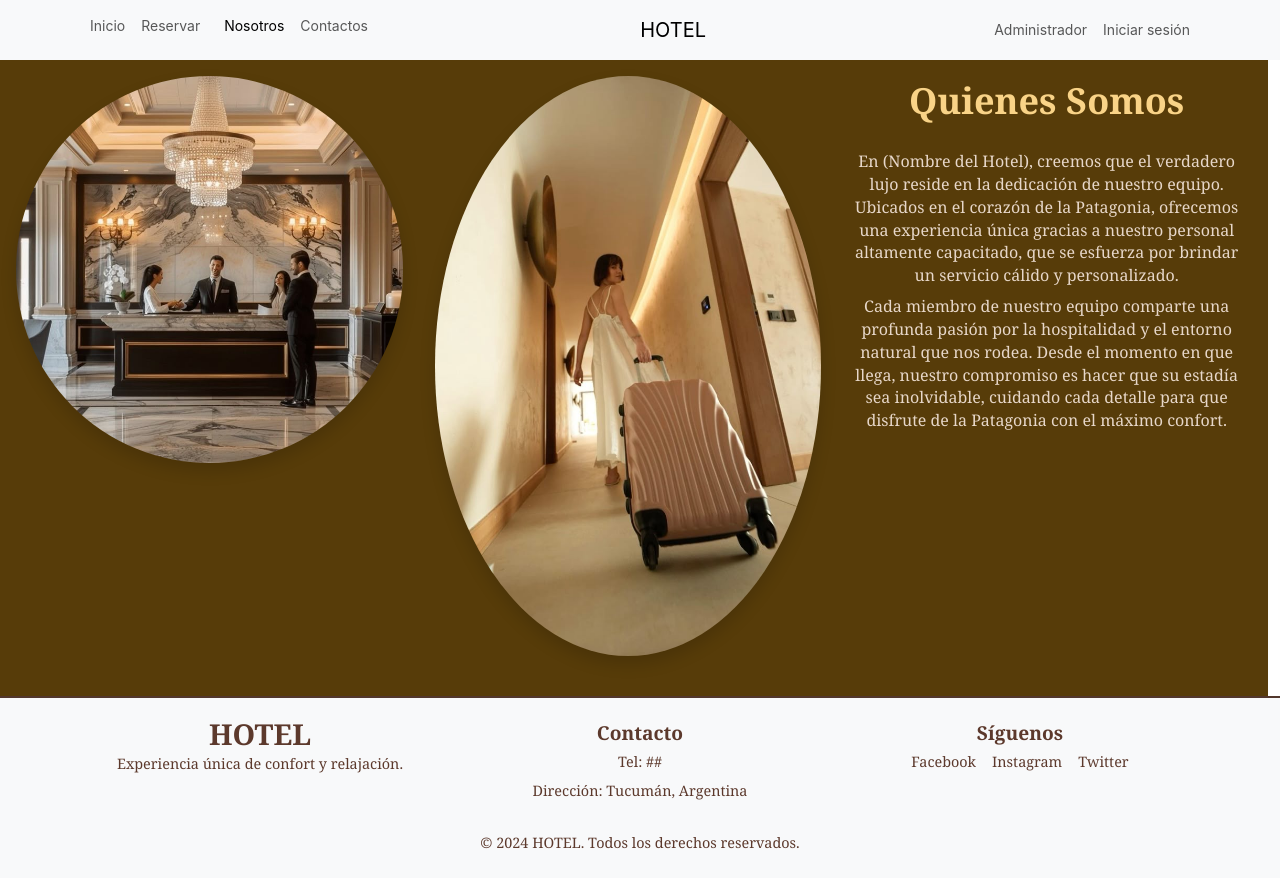
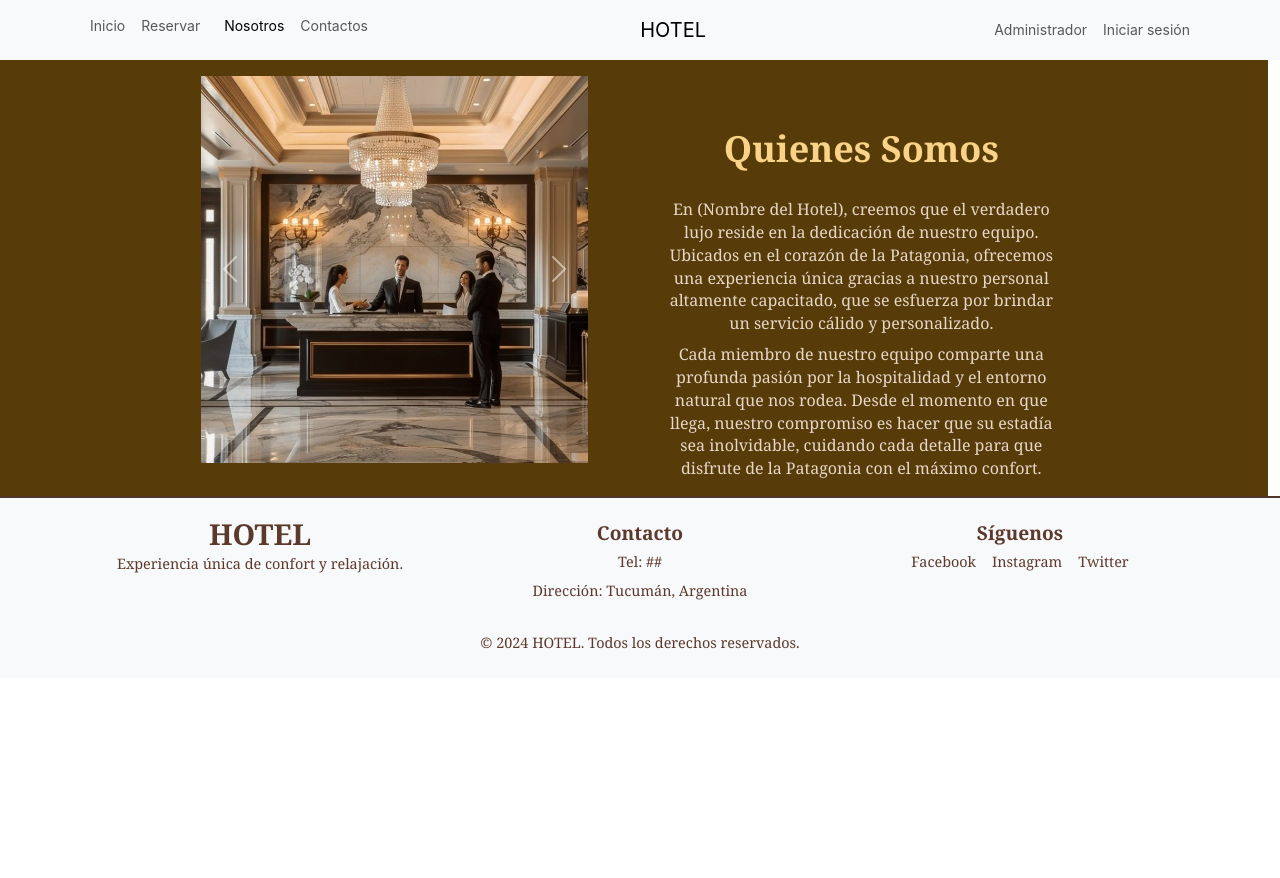
Before and after one commit to santinohamada/ProyectoFinal, a React (Vite) app: page /nosotros in a window 1280 px wide. After the commit the page ends 800 px from the top, so only its background shows below. Built offline with nearby package versions, Linux system fonts and the light colour scheme; no server answers.

Commit message:
se agrego un carrousel de imagenes del personal del hotel

```diff
--- a/src/components/pages/Nosotros.jsx
+++ b/src/components/pages/Nosotros.jsx
@@ -1,26 +1,58 @@
 import React from "react";
 import "bootstrap-icons/font/bootstrap-icons.css";
+import "bootstrap/dist/css/bootstrap.min.css";
+import "bootstrap/dist/js/bootstrap.bundle.min.js";
 import nosotros1 from "../../assets/nosotros1.jpg";
 import nosotros2 from "../../assets/nosotros2.jpg";
+import nosotros3 from "../../assets/nosotros3.jpg";
 
 const Nosotros = () => {
   return (
     <section className="container-fluid row justify-content-center text-center fondoNosotros">
-      <article className=" col-12 col-md-6 col-lg-4 p-3">
-        <img
-          src={nosotros1}
-          alt="Recepcion del hotel"
-          className="img-fluid rounded-circle mb-4 shadow"
-        />
+      <article className="col-12 col-md-6 col-lg-4 p-3">
+        <div
+          id="carouselExampleRide"
+          className="carousel slide"
+          data-bs-ride="true"
+        >
+          <div className="carousel-inner">
+            <div className="carousel-item active">
+              <img src={nosotros1} className="d-block w-100" alt="..." />
+            </div>
+            <div className="carousel-item">
+              <img src={nosotros2} className="d-block w-100" alt="..." />
+            </div>
+            <div className="carousel-item">
+              <img src={nosotros3} className="d-block w-100" alt="..." />
+            </div>
+          </div>
+          <button
+            className="carousel-control-prev"
+            type="button"
+            data-bs-target="#carouselExampleRide"
+            data-bs-slide="prev"
+          >
+            <span
+              className="carousel-control-prev-icon"
+              aria-hidden="true"
+            ></span>
+            <span className="visually-hidden">Previous</span>
+          </button>
+          <button
+            className="carousel-control-next"
+            type="button"
+            data-bs-target="#carouselExampleRide"
+            data-bs-slide="next"
+          >
+            <span
+              className="carousel-control-next-icon"
+              aria-hidden="true"
+            ></span>
+            <span className="visually-hidden">Next</span>
+          </button>
+        </div>
       </article>
-      <article className=" col-12 col-md-6 col-lg-4 p-3">
-        <img
-          src={nosotros2}
-          alt="Huesped del hotel"
-          className="img-fluid rounded-circle mb-4 shadow"
-        />
-      </article>
-      <article className="col-12 col-md-6 col-lg-4 p-3">
+      <article className="col-12 col-md-6 col-lg-4 p-3 mt-5 ms-5">
         <h2 className="mb-4 tituloNosotros">Quienes Somos</h2>
         <p className="textoNosotros">
           En (Nombre del Hotel), creemos que el verdadero lujo reside en la
```
Also changed, not shown: src/assets/nosotros2.jpg, src/assets/nosotros3.jpg (added).
